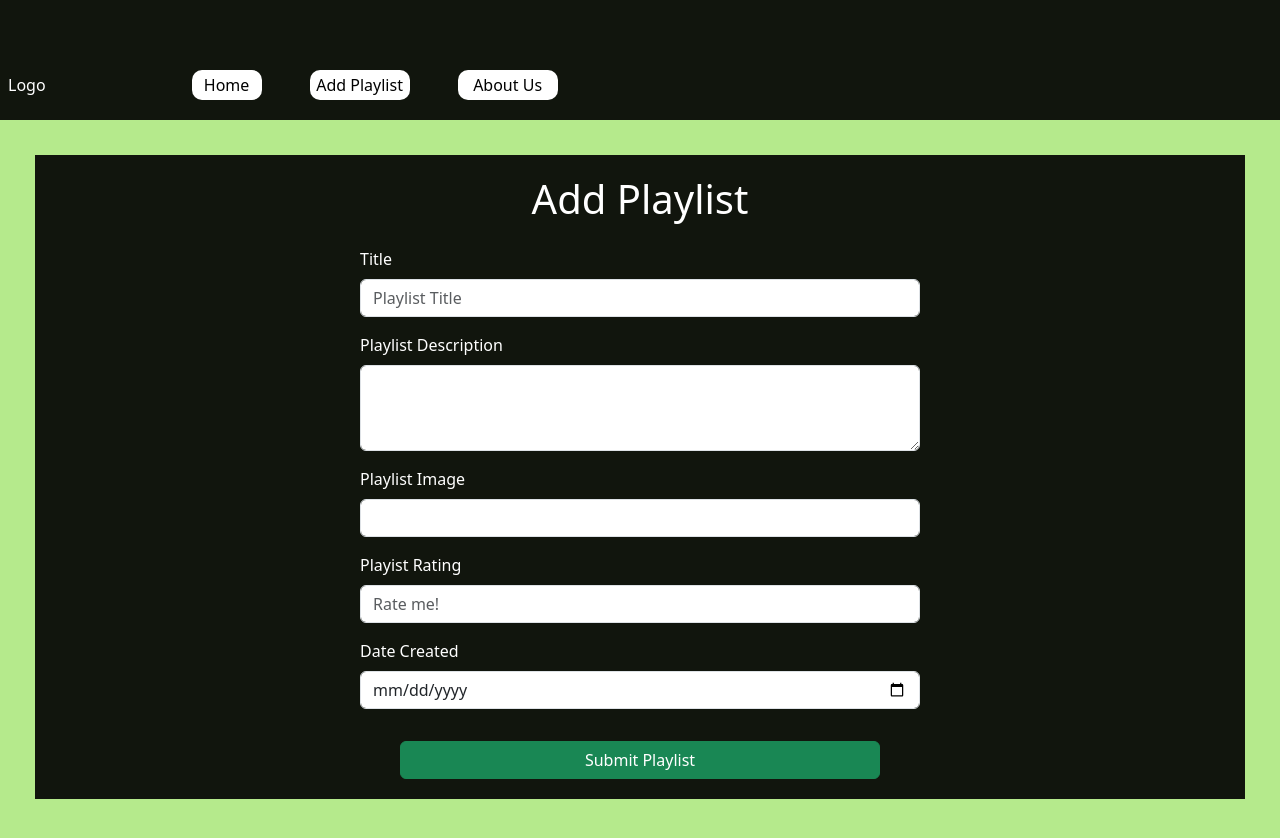
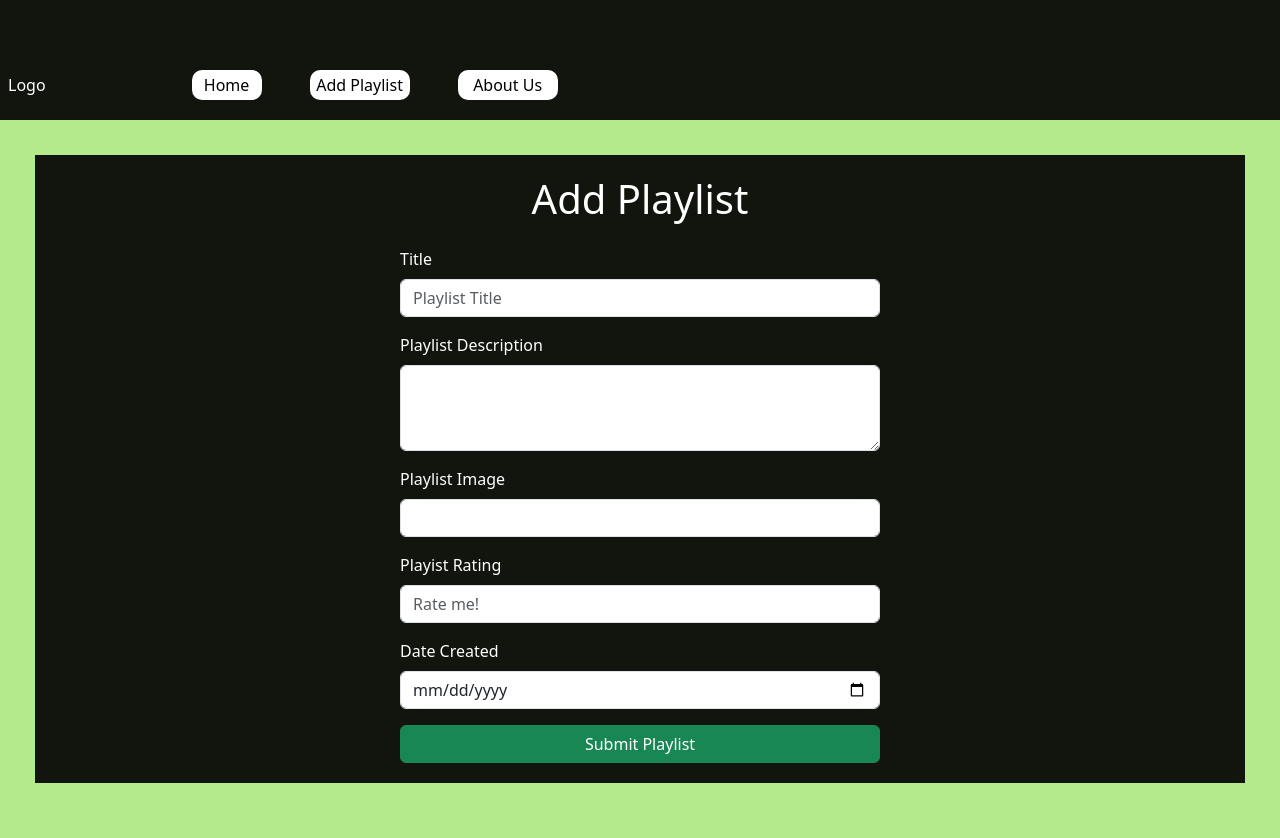
Before and after one commit to wahitom/PlaylistPilot, a React (Create React App) app: page /add-playlist in a window 1280 px wide. Shown: the top 838 px of the page. Built offline with nearby package versions, Linux system fonts and the light colour scheme.

Commit message:
Updated functionality on event form

```diff
--- a/src/pages/AddPlaylist.js
+++ b/src/pages/AddPlaylist.js
@@ -1,5 +1,6 @@
 import React, { useState } from "react";
 import { Button, Form, Stack } from "react-bootstrap";
+import { BASE_URL } from "../utils";
 
 function AddPlaylist() {
   const initialData = {
@@ -10,6 +11,7 @@ function AddPlaylist() {
     date_created: "",
   };
   const [formData, setFormData] = useState(initialData);
+  const [isLoading, setIsLoading] = useState(false);
 
   function handleChange(event) {
     setFormData({
@@ -18,9 +20,45 @@ function AddPlaylist() {
     });
   }
 
-  console.log(formData);
+  // console.log(formData);
+
+  function handleFormSubmit(event) {
+    event.preventDefault();
+
+    //set isloading to true because the form is loading
+    setIsLoading(true);
+
+    // the fetch api that will be working with our server
+    fetch(`${BASE_URL}/playlists`, {
+      method: "POST",
+      headers: {
+        "Content-Type": "application/json",
+      },
+      body: JSON.stringify(formData),
+    })
+      .then((response) => response.json())
+      .then(() => {
+        // if the fetching was a success then we reset the form to having no values
+        setFormData(initialData);
+
+        //then we stop the loading
+        setIsLoading(false);
+      })
+      .catch((err) => {
+        //setIsloading(false)
+        console.log(err);
+      });
+
+    // setTimeout(() => {
+    //   console.log("Form submitted");
+    //   setIsLoading(false);
+    // }, 5000);
+
+    console.log(formData);
+  }
 
   return (
+    /* Main container */
     <Stack
       style={{
         background: "#11150d",
@@ -29,6 +67,7 @@ function AddPlaylist() {
         height: "100%",
       }}
     >
+      {/* Sub-container with everything else   */}
       <div>
         <Stack
           gap={3}
@@ -48,7 +87,7 @@ function AddPlaylist() {
               justifyContent: "center",
             }}
           >
-            <Form>
+            <Form onSubmit={handleFormSubmit}>
               {/* Title */}
 
               <Form.Group
@@ -57,9 +96,12 @@ function AddPlaylist() {
               >
                 <Form.Label>Title</Form.Label>
                 <Form.Control
-                  style={{
-                    width: "70vh",
-                  }}
+                  required
+                  style={
+                    {
+                      // width: "70vh",
+                    }
+                  }
                   type="text"
                   name="title"
                   placeholder="Playlist Title"
@@ -75,6 +117,7 @@ function AddPlaylist() {
               >
                 <Form.Label>Playlist Description</Form.Label>
                 <Form.Control
+                  required
                   as="textarea"
                   rows={3}
                   name="description"
@@ -120,20 +163,26 @@ function AddPlaylist() {
               >
                 <Form.Label>Date Created </Form.Label>
                 <Form.Control
+                  required
                   type="date"
                   name="date_created"
                   value={formData["date_created"]}
                   onChange={handleChange}
                 />
               </Form.Group>
+              {/* Submit Button */}
+              <>
+                <Button
+                  variant="success"
+                  style={{
+                    width: "60vh",
+                  }}
+                  type="submit"
+                >
+                  Submit Playlist
+                </Button>
+              </>
             </Form>
-
-            {/* Submit Button */}
-            <>
-              <Button variant="success" style={{ width: "60vh" }}>
-                Submit Playlist
-              </Button>
-            </>
           </Stack>
         </Stack>
       </div>
--- /dev/null
+++ b/src/utils/index.js
@@ -0,0 +1,8 @@
+// Specify if our project is in production or development and
+// track it with node
+
+// use a ternary oprator to achieve this
+export const BASE_URL =
+  process.env.NODE_ENV === "development"
+    ? "http://localhost:3000"
+    : process.env.BACKEND_URL;
```
